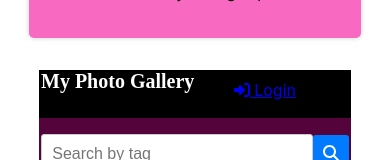
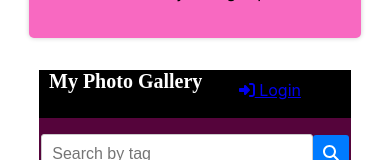
Before and after one commit to moromoke01/imageGallery, a React (Create React App) app: page /HomePage in a window 390 px wide. Shown: the part 405-565 px from the top of the page. Built offline with nearby package versions, Linux system fonts and the light colour scheme.

Commit message:
Update Navbar.css

```diff
--- a/src/Components/navbar/Navbar.css
+++ b/src/Components/navbar/Navbar.css
@@ -38,7 +38,21 @@
     font-family: Freehand521 BT;
     text-align: left;
     font-size: 20px;
-    margin-left: 2px;
+    margin-left: 10px;
     margin-bottom: 10px;
+    margin-top: 20px;
 }
+
+ .nav-item{
+    position: absolute;
+   display:flex;
+   align-items: right;
+   justify-content: right;
+   text-decoration: none;
+   padding: 5px;
+   top: 5px;
+   right: 50px;
+   padding-right:0px;
+
+ }
 }
```
